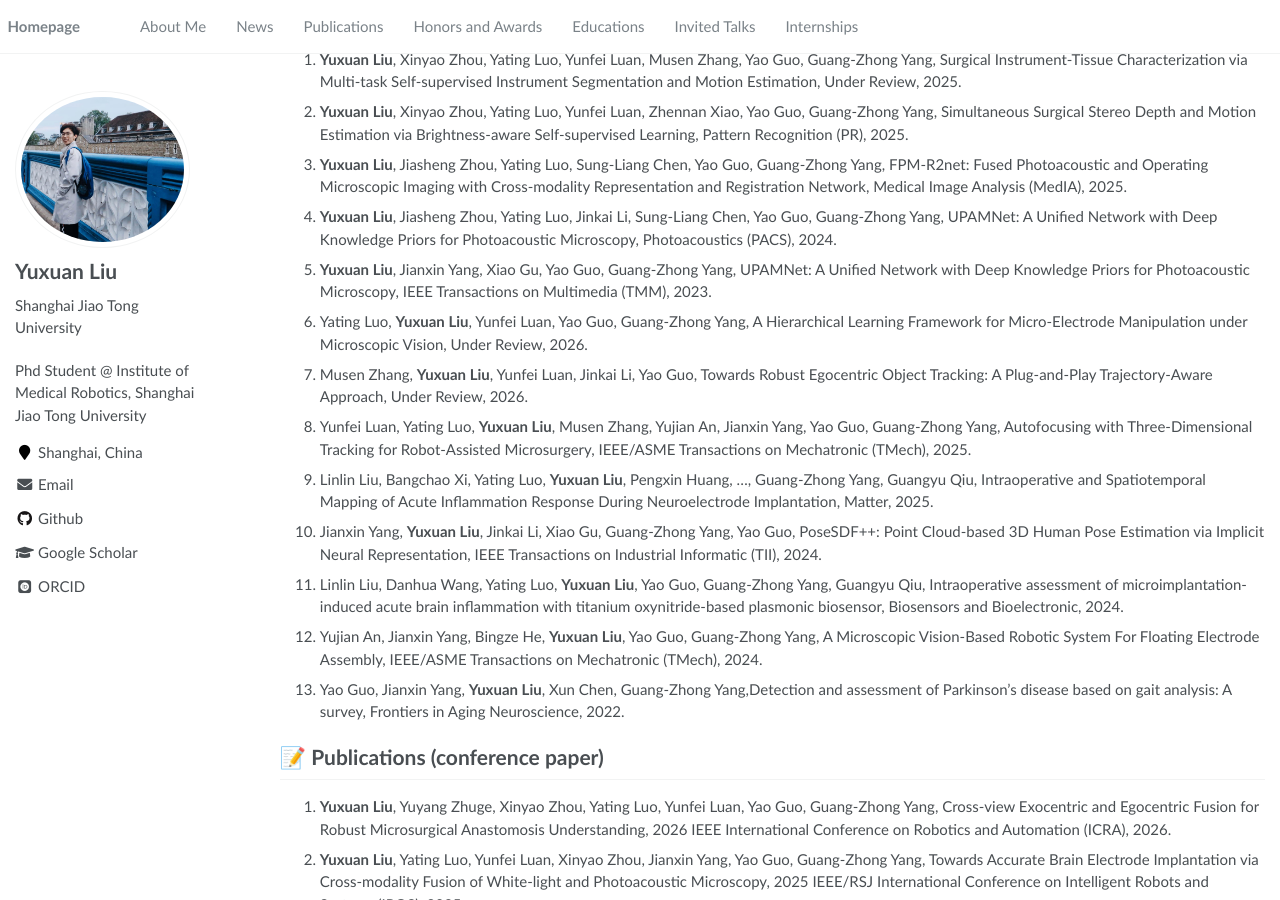
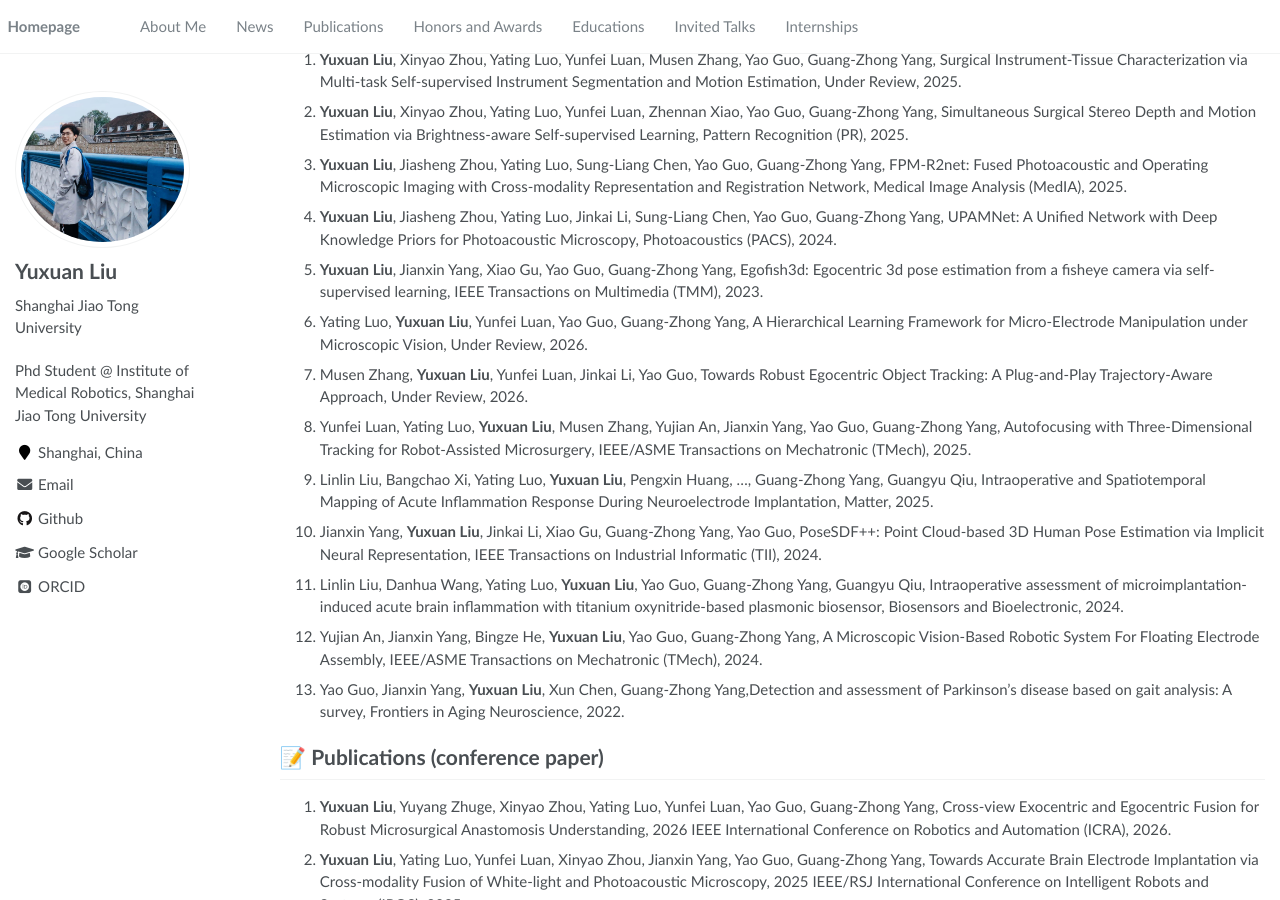
Before and after one commit to Lrnyux/Lrnyux.github.io, a Jekyll site: the page built from _pages/about.md, in a window 1280 px wide and 900 px high, scrolled down 410 px. Built offline with Jekyll 4.4.1, drawn with Linux system fonts in a browser that asks for light colours; some web fonts are replaced.

Commit message:
Update about.md

```diff
--- a/_pages/about.md
+++ b/_pages/about.md
@@ -36,7 +36,7 @@ Surgical Autonomy, Scene Understanding, Cross-view & Cross-modality Reconstructi
 via Brightness-aware Self-supervised Learning, Pattern Recognition (PR), 2025.
 1. **Yuxuan Liu**, Jiasheng Zhou, Yating Luo, Sung-Liang Chen, Yao Guo, Guang-Zhong Yang, FPM-R2net: Fused Photoacoustic and Operating Microscopic Imaging with Cross-modality Representation and Registration Network, Medical Image Analysis (MedIA), 2025.
 1. **Yuxuan Liu**, Jiasheng Zhou, Yating Luo, Jinkai Li, Sung-Liang Chen, Yao Guo, Guang-Zhong Yang, UPAMNet: A Unified Network with Deep Knowledge Priors for Photoacoustic Microscopy, Photoacoustics (PACS), 2024.
-1. **Yuxuan Liu**, Jianxin Yang, Xiao Gu, Yao Guo, Guang-Zhong Yang, UPAMNet: A Unified Network with Deep Knowledge Priors for Photoacoustic Microscopy, IEEE Transactions on Multimedia (TMM), 2023.
+1. **Yuxuan Liu**, Jianxin Yang, Xiao Gu, Yao Guo, Guang-Zhong Yang, Egofish3d: Egocentric 3d pose estimation from a fisheye camera via self-supervised learning, IEEE Transactions on Multimedia (TMM), 2023.
 1. Yating Luo, **Yuxuan Liu**, Yunfei Luan, Yao Guo, Guang-Zhong Yang, A Hierarchical Learning Framework for Micro-Electrode Manipulation under Microscopic Vision, Under Review, 2026.
 1. Musen Zhang, **Yuxuan Liu**, Yunfei Luan, Jinkai Li, Yao Guo, Towards Robust Egocentric Object Tracking: A Plug-and-Play Trajectory-Aware Approach, Under Review, 2026.
 1. Yunfei Luan, Yating Luo, **Yuxuan Liu**, Musen Zhang, Yujian An, Jianxin Yang, Yao Guo, Guang-Zhong Yang, Autofocusing with Three-Dimensional Tracking for Robot-Assisted Microsurgery, IEEE/ASME Transactions on Mechatronic (TMech), 2025.
```
